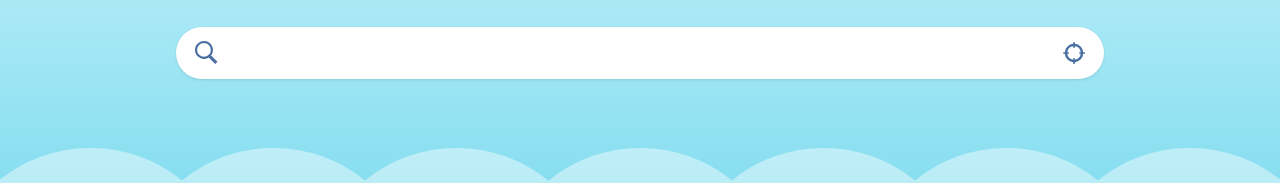
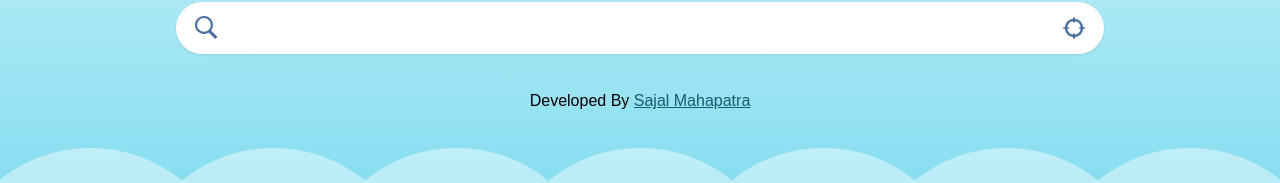
Before and after one commit to Sajalmahapatra/weather_app, a React (Create React App) app: page / in a window 1280 px wide. Shown: the part 400-583 px from the top of the page. Built offline with nearby package versions, Linux system fonts and the light colour scheme; no server answers.

Commit message:
add footer

```diff
--- a/src/components/Footer/Footer.js
+++ b/src/components/Footer/Footer.js
@@ -1,9 +1,14 @@
-import React from 'react'
+import React from "react";
+import { FooterContainer } from "./styled";
 
 const Footer = () => {
   return (
-    <div>Footer</div>
-  )
-}
+    <FooterContainer>
+      <p>
+        Developed By <a href="#">Sajal Mahapatra</a>
+      </p>
+    </FooterContainer>
+  );
+};
 
-export default Footer
+export default Footer;
--- a/src/pages/Home.js
+++ b/src/pages/Home.js
@@ -2,6 +2,7 @@ import React from 'react'
 import Spinner from '../components/ui/Spinner/Spinner'
 import Header from '../components/Header'
 import Search from '../components/Search/Search'
+import Footer from '../components/Footer/Footer'
 
 const Home = () => {
 
@@ -10,6 +11,7 @@ const Home = () => {
     {/* <Spinner/> */}
     <Header/>
     <Search/>
+    <Footer />
     </>
   )
 }
```
